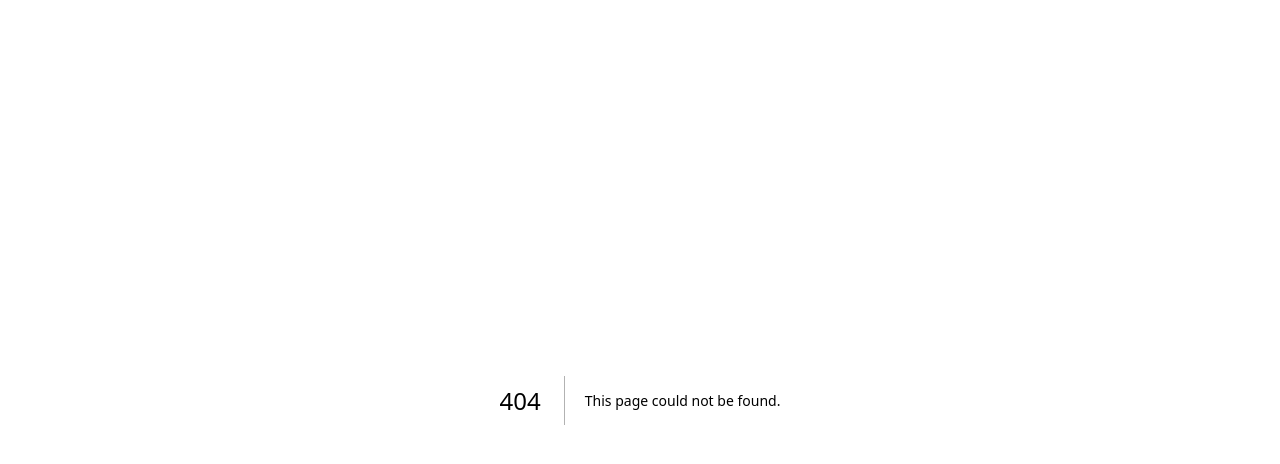
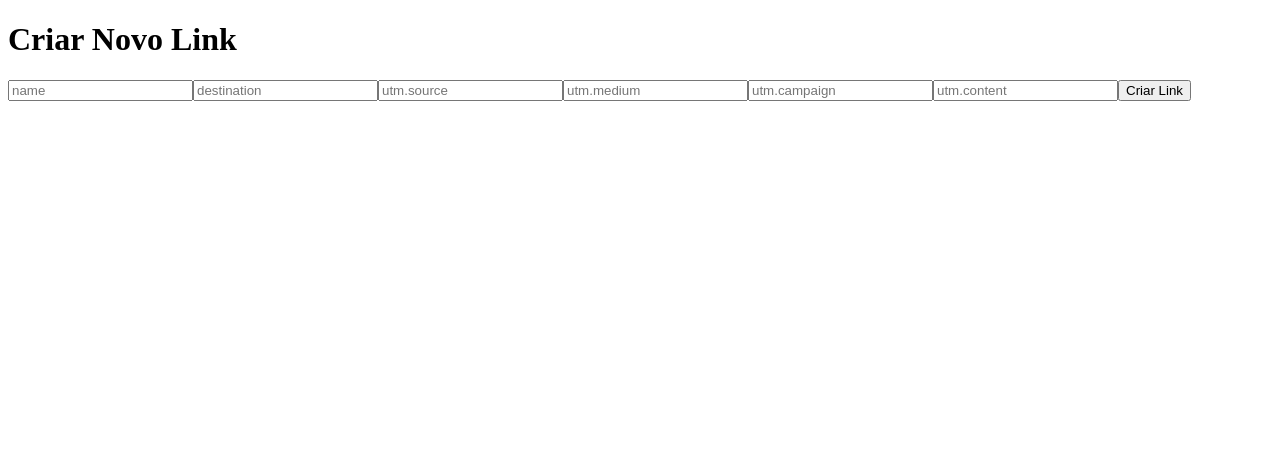
Before and after one commit to oflucas445/ad-tracking-pro, a Next.js app in the folder apps/web/: page /links/create in a window 1280 px wide. Before the commit this address had no page. Shown: the top 464 px of the page. Built offline with nearby package versions, Linux system fonts and the light colour scheme.

Commit message:
substitui tela de criação de link por versão funcional

```diff
--- /dev/null
+++ b/apps/web/pages/links/create.tsx
@@ -0,0 +1,65 @@
+import { useState } from "react";
+import { useRouter } from "next/router";
+
+export default function CreateLink() {
+  const router = useRouter();
+  const [form, setForm] = useState({
+    name: "",
+    destination: "",
+    utm_source: "",
+    utm_medium: "",
+    utm_campaign: "",
+    utm_content: ""
+  });
+  const [error, setError] = useState("");
+
+  const handleChange = (e: React.ChangeEvent<HTMLInputElement>) => {
+    setForm({ ...form, [e.target.name]: e.target.value });
+  };
+
+  const handleSubmit = async () => {
+    if (!form.name || !form.destination) {
+      setError("Preencha pelo menos o nome e o destino do link.");
+      return;
+    }
+
+    try {
+      const res = await fetch(`${process.env.NEXT_PUBLIC_API_URL}/links`, {
+        method: "POST",
+        headers: { "Content-Type": "application/json" },
+        body: JSON.stringify(form),
+      });
+
+      if (!res.ok) throw new Error("Erro ao criar o link.");
+      router.push("/painel");
+    } catch (err: any) {
+      setError(err.message || "Erro ao criar link.");
+    }
+  };
+
+  return (
+    <main className="p-6 max-w-md mx-auto">
+      <h1 className="text-xl font-bold mb-4">Criar Novo Link</h1>
+
+      {["name", "destination", "utm_source", "utm_medium", "utm_campaign", "utm_content"].map((field) => (
+        <input
+          key={field}
+          name={field}
+          placeholder={field.replace("utm_", "utm.")}
+          className="border p-2 mb-2 w-full"
+          value={(form as any)[field]}
+          onChange={handleChange}
+        />
+      ))}
+
+      <button
+        onClick={handleSubmit}
+        className="bg-blue-600 text-white px-4 py-2 rounded w-full mt-2"
+      >
+        Criar Link
+      </button>
+
+      {error && <p className="text-red-600 mt-2">{error}</p>}
+    </main>
+  );
+}
```
